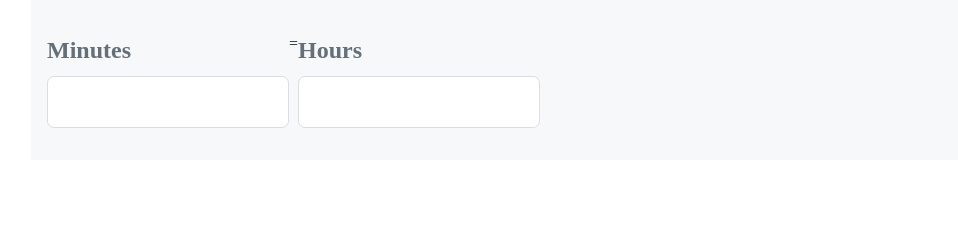
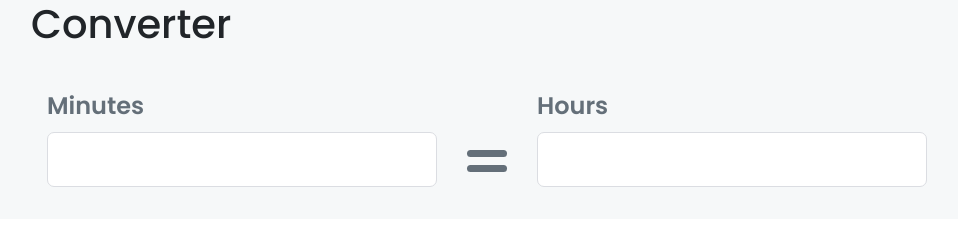
Before and after one commit to Mistovic/hours-to-minutes, a plain HTML site: page index.html in a window 1280 px wide. Shown: the whole page, without its empty margins (54-1012 px from the left). Drawn offline with nearby package versions, Linux system fonts and the light colour scheme.

Commit message:
First stylings

```diff
--- a/css/main.css
+++ b/css/main.css
@@ -1,4 +1,5 @@
 @charset "UTF-8";
+@import "./fonts.css";
 /**
     # Converter CSS
 
@@ -10,8 +11,9 @@
 */
 
 :root {
-    --gray: #f6f8f9;
-    --dark-gray: #dbdde2;
+    --light-gray: #f6f8f9;
+    --gray: #dbdde2;
+    --dark-gray: #646f79;
     --blue: #1c83c6;
 }
 
@@ -25,7 +27,7 @@
 }
 
 body {
-    font-family: "Poppins";
+    font-family: "Popins";
 }
 
 input[type="number"]::-webkit-inner-spin-button, input[type="number"]::-webkit-inner-spin-button {
@@ -36,21 +38,26 @@ input[type="number"]::-webkit-inner-spin-button, input[type="number"]::-webkit-i
 input[type="number"] {
     display: block;
     padding: 13px 20px;
-    border: 1px solid var(--dark-gray);
+    border: 1px solid var(--gray);
     border-radius: 7px;
     appearance: textfield;
     -moz-appearance: textfield;
     -webkit-appearance: textfield;
+    font-size: 1.125rem;
 }
 
 input[type="number"]:focus {
     outline: none;
+    border: 1px solid var(--dark-gray);
 }
 
 /* 3. # Converter Block */
 
+.default-block {
+    background-color: var(--light-gray);
+}
+
 .converter {
-    background-color: #f6f8f9;
     display: flex;
     padding: 2rem 1rem;
 }
@@ -60,3 +67,32 @@ input[type="number"]:focus {
     font-size: 1.5rem;
     font-weight: 600;
 }
+
+.converter__sign {
+    width: 100px;
+    position: relative;
+}
+
+.line {
+    position: absolute;
+    left: calc(50% - 20px);
+    display: block;
+    height: 7px;
+    width: 40px;
+    background-color: var(--dark-gray);
+    border-radius: 7px;
+}
+
+.line:nth-child(1) {
+    bottom: 15px;
+}
+
+.line:nth-child(2) {
+    bottom: 30px;
+}
+
+.equal::before {
+    content: '';
+    width: 70px;
+    position: absolute;
+}
--- a/index.html
+++ b/index.html
@@ -19,6 +19,9 @@
             <div class="container">
                 <div class="row">
                     <div class="col-12">
+                        <h1>
+                            Converter
+                        </h1>
                         <fieldset class="converter">
                             <div class="converter__input-wrapper">
                                 <label class="converter__label" for="minutes">Minutes</label>
@@ -26,8 +29,11 @@
                                 <input id="minutes" type="number">
                             </div>
                             <!-- EOF - .input-wrapper -->
+                            <div class="converter__sign">
+                                <span class="line"></span>
+                                <span class="line"></span>
+                            </div>
 
-                            <span class="equal">=</span>
 
                             <div class="converter__input-wrapper">
                                 <label class="converter__label" for="hours">Hours</label>
```
